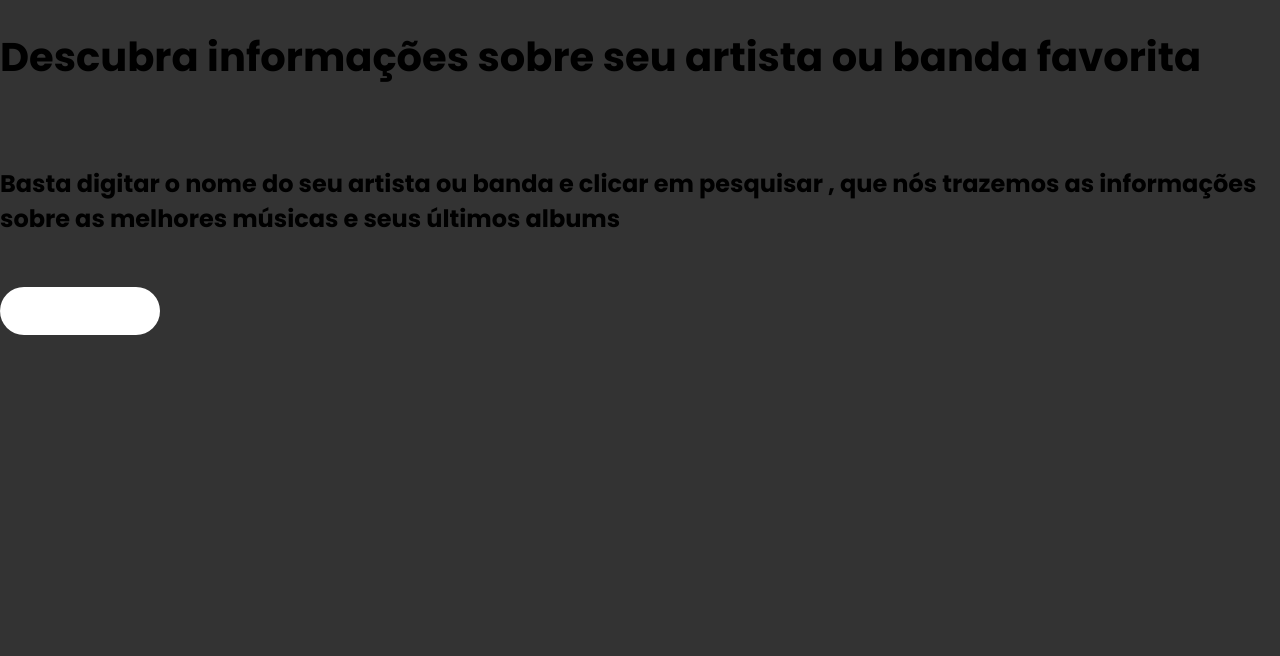
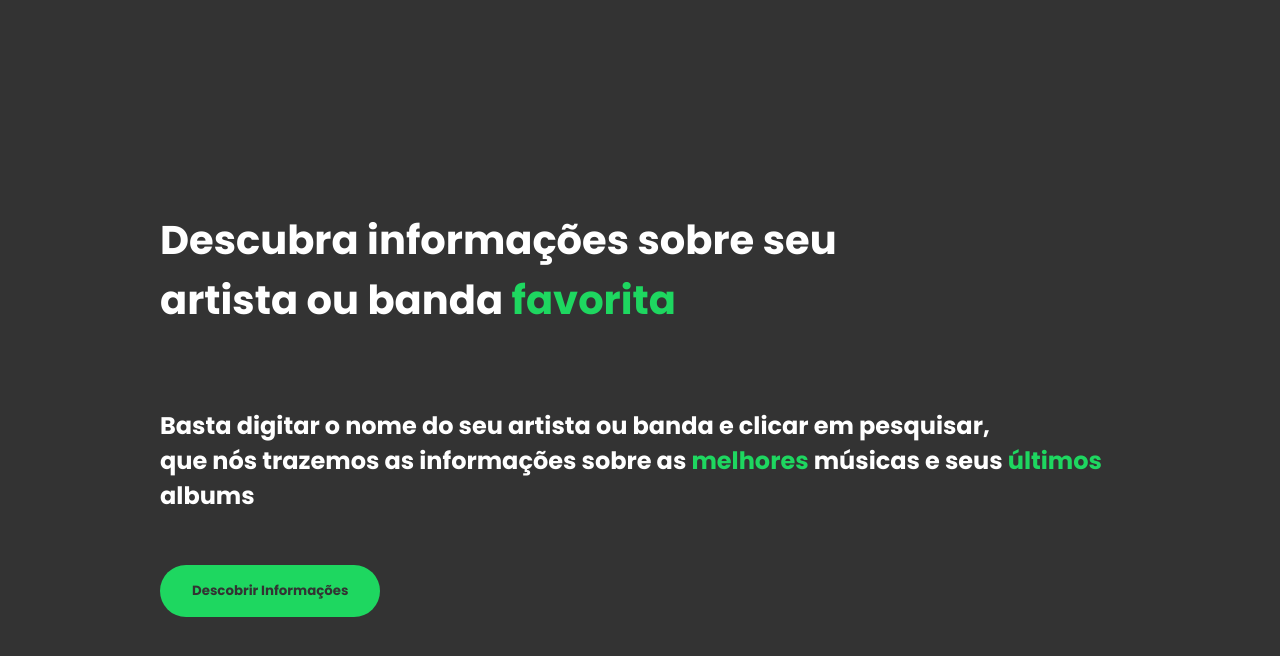
Before and after one commit to Cavalheiro-S/search-artist-info, a React (Create React App) app: page / in a window 1280 px wide. Shown: the top 656 px of the page. Built offline with nearby package versions, Linux system fonts and the light colour scheme; no server answers.

Commit message:
Config style of 'Home' and add route 'SearchScreen'

```diff
--- a/src/assets/style/global.js
+++ b/src/assets/style/global.js
@@ -1,14 +1,16 @@
 import { createGlobalStyle } from "styled-components";
 
 const primary = "#1ED760";
-const secondary = "#4B4B4B";
+const lightGray = "#4B4B4B";
 const dark = "#333";
+const light = "#fff"
 
 const styles = {
     color: {
         primary,
-        secondary,
-        dark
+        lightGray,
+        dark,
+        light
     }
 }
 
--- /dev/null
+++ b/src/assets/style/propsFunctions.js
@@ -0,0 +1,17 @@
+import { styles } from "./global";
+
+export const styledPropsBackgroundColor = (props) => {
+    if(props.backgroundColor === "primary") return styles.color.primary;
+    if(props.backgroundColor === "light") return styles.color.light;
+    if(props.backgroundColor === "dark") return styles.color.dark;
+    if(props.backgroundColor === "lightGray") return styles.color.lightGray;
+    return "#fff"
+}
+
+export const styledPropsColor = (props) => {
+    if(props.textColor === "primary") return styles.color.dark;
+    if(props.textColor === "light") return styles.color.light;
+    if(props.textColor === "dark") return styles.color.dark;
+    if(props.textColor === "lightGray") return styles.color.lightGray;
+    return "#fff";
+}
--- a/src/components/Button/styled.jsx
+++ b/src/components/Button/styled.jsx
@@ -1,24 +1,13 @@
-import {styles} from "assets/style/global";
+import { styledPropsBackgroundColor, styledPropsColor } from "assets/style/propsFunctions";
 import styled from "styled-components";
 
-export const styledPropsBackgroundColor = (props) => {
-    if(props.color === "primary") return styles.color.primary;
-    if(props.color === "secondary") return styles.color.secondary;
-    return "#fff"
-}
 
-export const styledPropsColor = (props) => {
-    if(props.color === "primary") return styles.color.dark;
-    if(props.color === "secondary") return "#fff";
-    return styles.color.dark;
-}
 export const ButtonStyled = styled.button`
     border: none;
     border-radius: 48px;
     background-color: ${styledPropsBackgroundColor};
     color: ${styledPropsColor};
-    height: 48px;
-    width: 160px;
+    padding: 16px 32px;
     font-weight: bold;
     cursor: pointer;
     transition: ease all 0.2s;
--- a/src/routes/Home/index.jsx
+++ b/src/routes/Home/index.jsx
@@ -1,13 +1,15 @@
 import { Button } from "components";
-import { ContainerHome, SubTitleHome, TitleHome } from "./styled";
+import { ContainerHome, LinkRouter, SubTitleHome, TextHighlight, TitleHome } from "./styled";
 
 const Home = () => {
 
     return (
-        <ContainerHome>
-            <TitleHome>Descubra informações sobre seu artista ou banda favorita</TitleHome>
-            <SubTitleHome>Basta digitar o nome do seu artista ou banda e clicar em pesquisar , que nós trazemos as informações sobre as melhores músicas e seus últimos albums</SubTitleHome>
-            <Button styles={{ alignSelf: "start" }} />
+        <ContainerHome backgroundColor="dark">
+            <TitleHome>Descubra informações sobre seu<br /> artista ou banda <TextHighlight>favorita</TextHighlight></TitleHome>
+            <SubTitleHome>Basta digitar o nome do seu artista ou banda e clicar em pesquisar,<br /> que nós trazemos as informações sobre as <TextHighlight>melhores</TextHighlight> músicas e seus <TextHighlight>últimos</TextHighlight> albums</SubTitleHome>
+            <Button textColor="dark" backgroundColor="primary">
+                <LinkRouter to="/search" textColor="dark">Descobrir Informações</LinkRouter>
+            </Button>
         </ContainerHome>
     )
 }
--- a/src/routes/Home/styled.jsx
+++ b/src/routes/Home/styled.jsx
@@ -1,18 +1,35 @@
+import { styles } from "assets/style/global"
+import { styledPropsBackgroundColor, styledPropsColor } from "assets/style/propsFunctions"
+import { Link } from "react-router-dom"
 import styled from "styled-components"
 
 export const TitleHome = styled.h1`
     font-weight: bold;
+    color: ${styledPropsColor};
     font-size: 40px;
 `
 
 export const SubTitleHome = styled.h2`
     font-size: 24px;
+    color: ${styledPropsColor};
 `
 
 export const ContainerHome = styled.div`
     display: flex;
+    background-color: ${styledPropsBackgroundColor};
     flex-direction: column;
     justify-content: center;
     align-items: flex-start;
-    gap: 32px
+    padding: 0 10rem;
+    height: 100%;
+    gap: 32px;
 `
+
+export const TextHighlight = styled.span`
+    color: ${styles.color.primary};
+`
+
+export const LinkRouter = styled(Link)`
+    text-decoration: none;
+    color: ${styledPropsColor};
+`
--- a/src/routes/SearchScreen/components/SearchBar/index.jsx
+++ b/src/routes/SearchScreen/components/SearchBar/index.jsx
@@ -69,7 +69,7 @@ const SearchBar = () => {
                     {inputEmpty && <EmptyMessage>This field could'nt are empty</EmptyMessage>}
                     <Input onKeyDown={handleKeyDown} propRef={inputRef} placeholder="Type a artist name" />
                 </InputContainer>
-                <Button onClick={handleClick} color="primary">
+                <Button onClick={handleClick} backgroundColor="primary" textColor="light">
                     Search
                 </Button>
             </SearchBarStyled>
--- a/src/routes/router.jsx
+++ b/src/routes/router.jsx
@@ -1,12 +1,13 @@
 import { Route, Routes, BrowserRouter } from "react-router-dom";
 import Home from "./Home";
-import Content from "./SearchScreen";
+import SearchScreen from "./SearchScreen";
 
 const Router = () => {
     return (
         <BrowserRouter>
             <Routes>
                 <Route path="/" element={<Home/>}/>
+                <Route path="search" element={<SearchScreen/>}/>
             </Routes>
         </BrowserRouter>
     )
```
